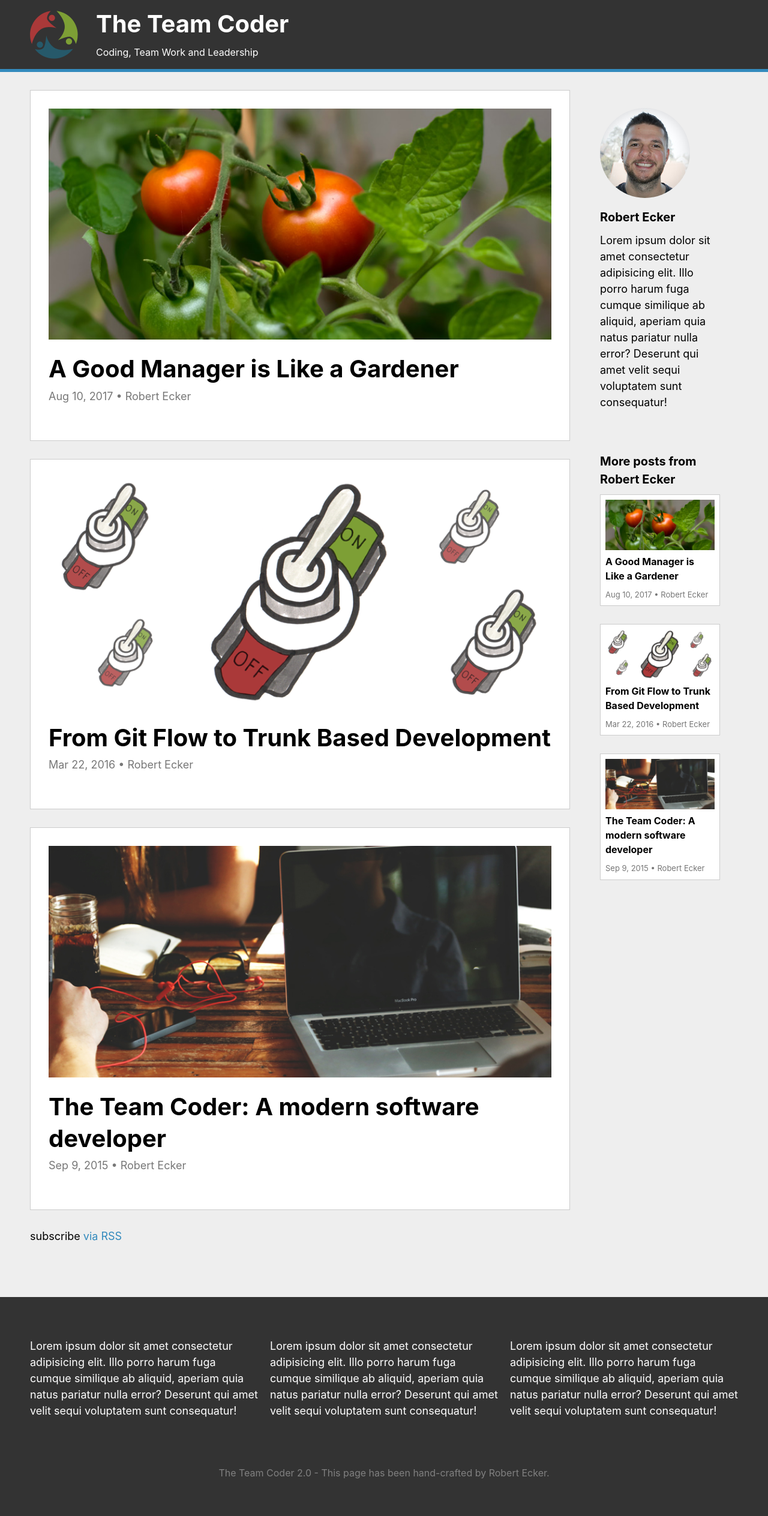
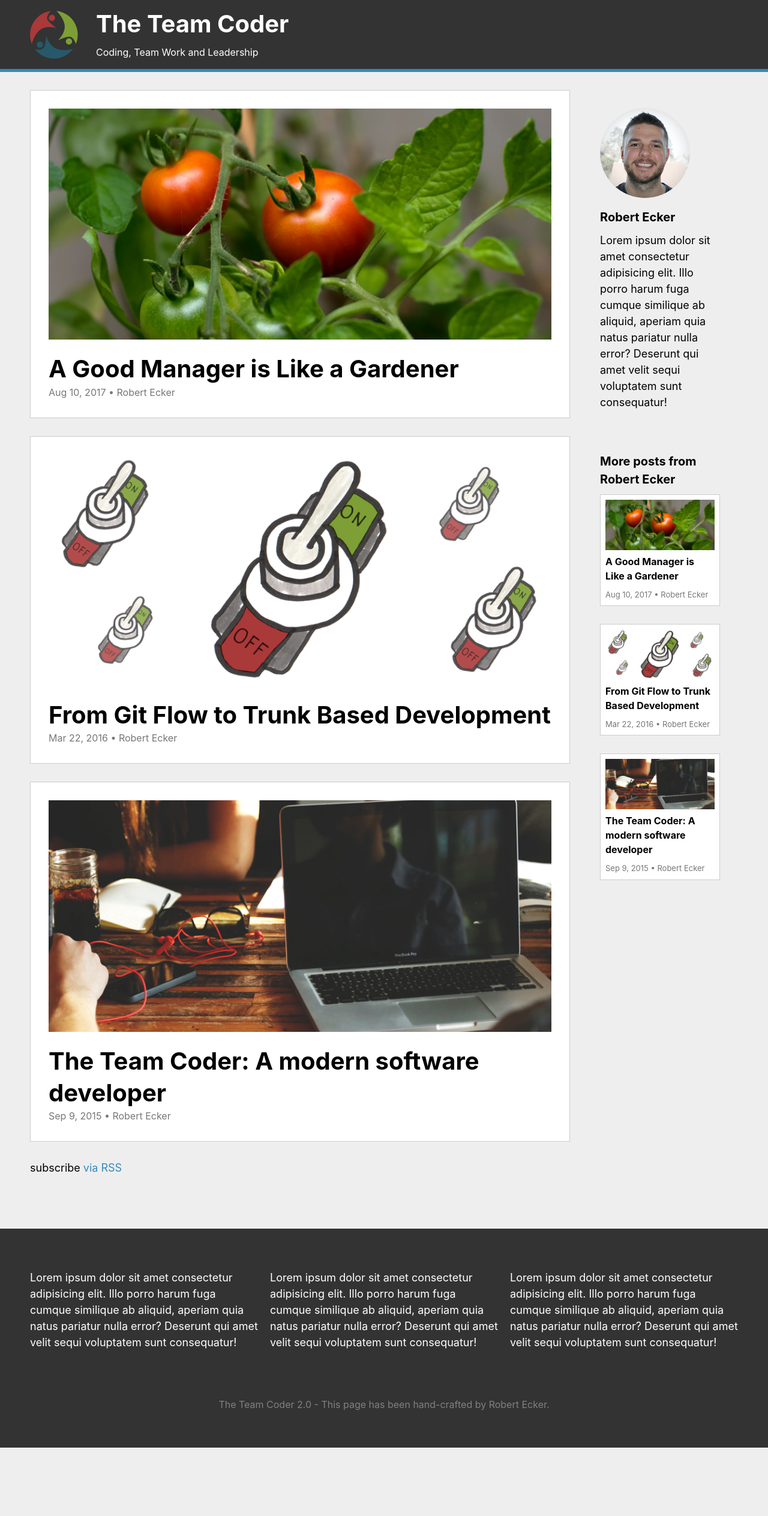
Before and after one commit to team-coder/team-coder.com, a Jekyll site: the page built from index.markdown, in a window 1280 px wide. Shown: the whole page at 60% size. Built offline with Jekyll 4.4.1, drawn with Linux system fonts in a browser that asks for light colours; after the commit the page ends 2413 px from its top, so only the background shows below that.

Commit message:
Create and use component for article meta infos

```diff
--- /dev/null
+++ b/_includes/article-meta.html
@@ -0,0 +1,21 @@
+{% if include.post %}
+
+<p class="article-meta">
+
+    <time class="dt-published" datetime="{{ include.post.date | date_to_xmlschema }}" itemprop="datePublished">
+        {{ include.post.date | date: "%b %-d, %Y" }}
+    </time>
+
+    {%- if include.post.author -%}
+    •
+    <span itemscope itemprop="author" itemtype="http://schema.org/Person">
+        <span class="p-author h-card" itemprop="name">
+            {{ include.post.author }}
+        </span>
+    </span>
+
+    {%- endif -%}
+
+</p>
+
+{% endif %}
--- a/_includes/article-teaser.html
+++ b/_includes/article-teaser.html
@@ -6,17 +6,7 @@
         <img src="{{include.post.feature_image}}" alt="hero image {{ include.post.title | escape }}" class="title-image">
         {% endif %}
         <p class="content-container-small-title">{{ include.post.title | escape }}</p>
-
-        <p class="content-container-small-meta">
-            <time class="dt-published" datetime="{{ include.post.date | date_to_xmlschema }}" itemprop="datePublished">
-              {%- assign date_format = site.minima.date_format | default: "%b %-d, %Y" -%}
-              {{ include.post.date | date: date_format }}
-            </time>
-            {%- if include.post.author -%}
-            • <span itemprop="author" itemscope itemtype="http://schema.org/Person"><span class="p-author h-card"
-                itemprop="name">{{ include.post.author }}</span></span>
-            {%- endif -%}
-        </p>
+        {%- include article-meta.html post=include.post-%}
     </div>
 </a>
 
--- a/_layouts/home.html
+++ b/_layouts/home.html
@@ -19,16 +19,7 @@
 
       <div class="post-header">
         <h2 class="content-teaser-title">{{ post.title | escape }}</h2>
-        <p class="post-meta" style="color: #777777; margin-bottom: 30px;">
-          <time datetime="{{ page.date | date_to_xmlschema }}" itemprop="datePublished">
-            {%- assign date_format = site.minima.date_format | default: "%b %-d, %Y" -%}
-            {{ post.date | date: date_format }}
-          </time>
-          {%- if post.author -%}
-          • <span itemprop="author" itemscope itemtype="http://schema.org/Person"><span class="p-author h-card"
-              itemprop="name">{{ post.author }}</span></span>
-          {%- endif -%}
-        </p>
+        {%- include article-meta.html post=post-%}
         <!-- {{ post.excerpt }} -->
       </div>
     </article>
--- a/assets/css/style.scss
+++ b/assets/css/style.scss
@@ -64,8 +64,11 @@
     line-height: 1.33;
 }
 
-.post-meta {
-    margin-top: 5px;
+.article-meta {
+    color: #777;
+    font-weight: normal;
+    font-size: medium;
+    margin: 0;
 }
 
 .author-picture {
@@ -164,11 +167,8 @@
         margin: 0 0 10px 0;
     }
 
-    .content-container-small-meta {
-        color: #777;
-        font-weight: normal;
+    .article-meta {
         font-size: small;
-        margin: 0;
     }
 }
 
@@ -278,10 +278,6 @@
         text-align: center;
     }
 
-    .post-meta {
-        margin-top: 20px;
-    }
-
     /*.img-align-right {
         display: block;
         float: none;
```
Also changed, not shown: _layouts/post.html (+1 -9 lines).
